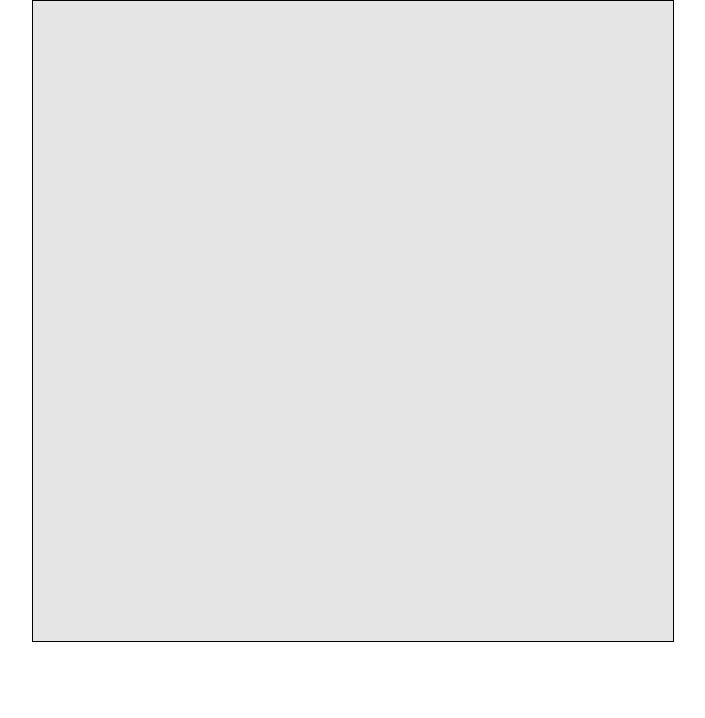
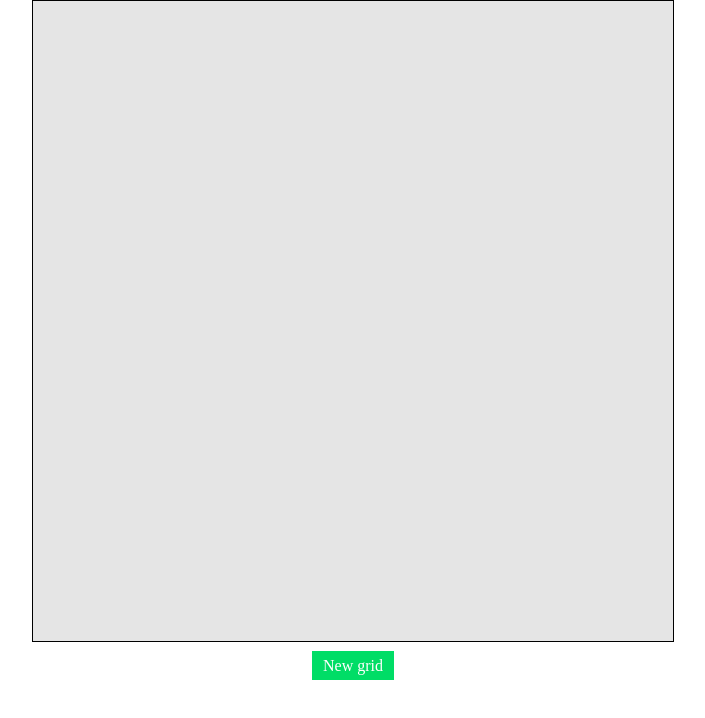
Before and after one commit to v3lvetnoise/jquery_etch_a_sketch, a plain HTML site: page index.html in a window 1280 px wide. Shown: the whole page, without its empty margins (287-992 px from the left). Drawn offline with nearby package versions, Linux system fonts and the light colour scheme.

Commit message:
Add new grid button

```diff
--- a/index.html
+++ b/index.html
@@ -10,6 +10,11 @@
   <div id="grid">
 
   </div>
+  <div class="buttons">
+    <ul>
+      <li><a href="#" class="button" id="generateNew">New grid</a></li>
+    </ul>
+  </div>
   <script src="scripts/script.js"></script>
 </body>
 </html>
--- a/scripts/script.js
+++ b/scripts/script.js
@@ -2,8 +2,13 @@ $(document).ready(function() {
   var side = 16;
 
   generateGrid(side);
+
   $(".square").hover(function() {
     $(this).css("background-color", "black").css("opacity", "1");
+  });
+
+  $("#generateNew").on("click", function() {
+    location.reload();
   });
 
   function generateGrid(side) {
--- a/styles/style.css
+++ b/styles/style.css
@@ -19,3 +19,32 @@ body {
   background-color: black;
   opacity: .1;
 }
+
+.buttons {
+  width: 90%;
+  text-align: center;
+  margin: 0 auto;
+}
+
+.buttons ul {
+  list-style-type: none;
+  display: inline-block;
+  margin: 0;
+  padding: 15px 0;
+}
+
+.button {
+  text-align: center;
+  text-decoration: none;
+  width: 220px;
+  height: 30px;
+  padding: 5px 10px;
+  background: #0D6;
+  border: 1px solid #0D6;
+  color: #FFF;
+}
+
+.button:hover {
+  background: #FFF;
+  color: #0D6;
+}
```
